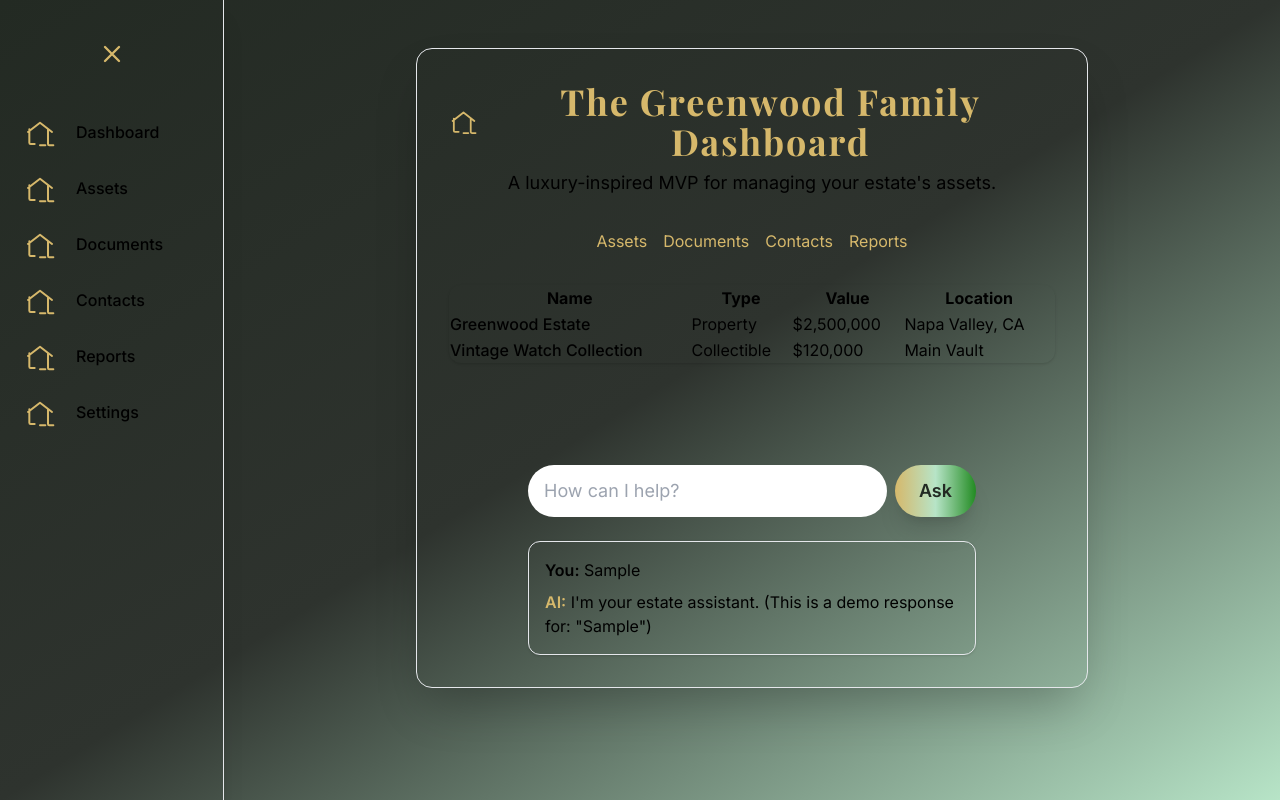
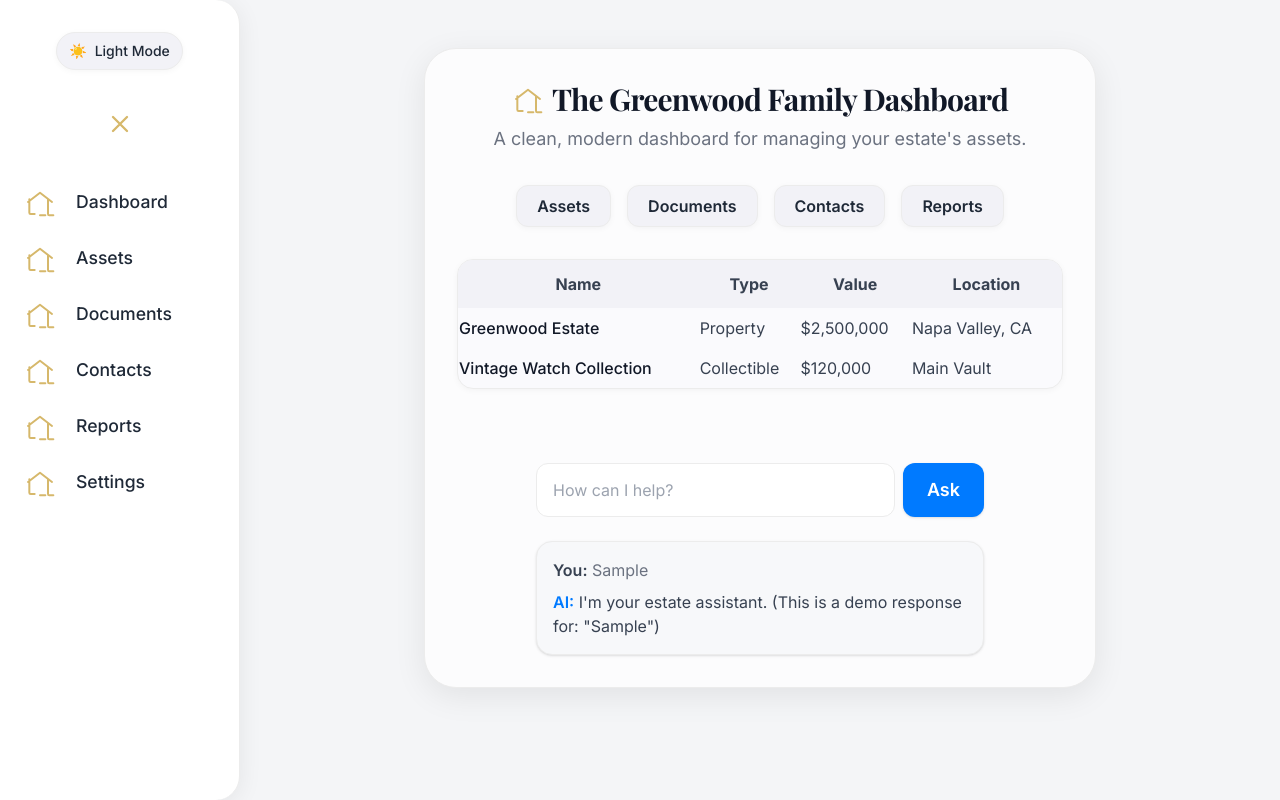
Before and after one commit to dylanmclane/gilded-grove, a Next.js app in the folder frontend/: page /demo in a window 1280 px wide. Both pictures are taken after typing "Sample" into the empty fields and a click on the button "Ask". Built offline with nearby package versions, Linux system fonts and the light colour scheme; a web font is replaced by a local one.

Commit message:
Update UI for demo page

```diff
--- a/frontend/app/demo/page.tsx
+++ b/frontend/app/demo/page.tsx
@@ -1,6 +1,6 @@
 "use client";
 
-import { useState } from "react";
+import { useState, useEffect } from "react";
 
 // Icon SVGs
 const EstateIcon = () => (
@@ -47,6 +47,16 @@ export default function DemoEstateMVP() {
   const [aiQuery, setAiQuery] = useState<string | null>(null);
   const [aiResponse, setAiResponse] = useState<string | null>(null);
   const [sidebarOpen, setSidebarOpen] = useState(true);
+  const [darkMode, setDarkMode] = useState(false);
+
+  // Optional: persist dark mode in localStorage
+  useEffect(() => {
+    const stored = localStorage.getItem("gg_dark_mode");
+    if (stored) setDarkMode(stored === "true");
+  }, []);
+  useEffect(() => {
+    localStorage.setItem("gg_dark_mode", darkMode ? "true" : "false");
+  }, [darkMode]);
 
   function handleSaveAsset(e: React.FormEvent) {
     e.preventDefault();
@@ -70,14 +80,35 @@ export default function DemoEstateMVP() {
   }
 
   return (
-    <main className="min-h-screen bg-gradient-to-br from-[#232a23] via-[#2e332e] to-[#b7e4c7] flex">
+    <main className={
+      `min-h-screen flex ` +
+      (darkMode ? "bg-[#18191a]" : "bg-[#f4f5f7]")
+    }>
       {/* Sidebar */}
       <nav
-        className={`transition-all duration-300 bg-base-200/90 border-r border-base-300/60 shadow-xl flex flex-col py-8 px-3
-          ${sidebarOpen ? "w-56" : "w-16"} min-h-screen z-30`}
+        className={
+          `transition-all duration-300 shadow-lg flex flex-col py-8 px-3 ${sidebarOpen ? "w-60" : "w-16"} min-h-screen z-30 rounded-r-3xl border-r ` +
+          (darkMode ? "bg-[#23272f] border-[#23272f]" : "bg-white border-[#ececec]")
+        }
+        style={{ boxShadow: '0 4px 24px 0 rgba(0,0,0,0.07)' }}
       >
+        {/* Dark mode toggle */}
+        <div className="flex items-center justify-center mb-8">
+          <button
+            className={`flex items-center gap-2 px-3 py-2 rounded-full transition font-medium text-sm shadow-sm border ${darkMode ? 'bg-[#23272f] text-[#f7f8fa] border-[#35373b]' : 'bg-[#f2f2f7] text-gray-800 border-[#ececec]'} hover:brightness-110`}
+            onClick={() => setDarkMode(dm => !dm)}
+            aria-label="Toggle dark mode"
+          >
+            {darkMode ? (
+              <span role="img" aria-label="moon">🌙</span>
+            ) : (
+              <span role="img" aria-label="sun">☀️</span>
+            )}
+            <span className="hidden md:inline">{darkMode ? "Dark" : "Light"} Mode</span>
+          </button>
+        </div>
         <button
-          className="mb-8 flex items-center justify-center rounded-full hover:bg-[#d6b86b]/10 transition p-2"
+          className="mb-8 flex items-center justify-center rounded-full hover:bg-[#f2f2f7] transition p-2"
           onClick={() => setSidebarOpen((o) => !o)}
           aria-label={sidebarOpen ? "Collapse menu" : "Expand menu"}
         >
@@ -87,7 +118,8 @@ export default function DemoEstateMVP() {
           {navItems.map(({ label, icon: Icon }) => (
             <button
               key={label}
-              className={`flex items-center gap-3 px-3 py-2 rounded-lg font-medium text-base-content/90 hover:bg-[#d6b86b]/10 transition w-full ${sidebarOpen ? "justify-start" : "justify-center"}`}
+              className={`flex items-center gap-3 px-3 py-2 rounded-xl font-medium transition w-full ${sidebarOpen ? "justify-start" : "justify-center"} ` + (darkMode ? "text-[#f7f8fa] hover:bg-[#23272f]" : "text-gray-800 hover:bg-[#f2f2f7]")}
+              style={{ fontSize: sidebarOpen ? '1.1rem' : '1.3rem', minHeight: 48 }}
             >
               <Icon />
               {sidebarOpen && <span>{label}</span>}
@@ -96,29 +128,29 @@ export default function DemoEstateMVP() {
         </div>
       </nav>
       {/* Main Dashboard Content */}
-      <div className="flex-1 flex flex-col items-center py-12 px-4">
-        <div className="w-full max-w-2xl bg-base-200/80 rounded-2xl shadow-2xl p-8 border border-base-300/60 flex flex-col min-h-[80vh]">
+      <div className={`flex-1 flex flex-col items-center py-12 px-4 ` + (darkMode ? "bg-[#18191a]" : "bg-[#f4f5f7]")}>
+        <div className={`w-full max-w-2xl rounded-3xl shadow-xl p-8 border flex flex-col min-h-[80vh] ` + (darkMode ? "bg-[#23272f] border-[#35373b]" : "bg-[#fcfcfd] border-[#ececec]")} style={{ boxShadow: '0 8px 32px 0 rgba(0,0,0,0.08)' }}>
           {/* Dashboard Header */}
           <header className="mb-8 text-center flex flex-col items-center">
             <div className="flex items-center justify-center mb-2">
               <EstateIcon />
-              <h1 className="text-4xl font-serif font-bold text-[#d6b86b] tracking-wider">The Greenwood Family Dashboard</h1>
+              <h1 className={`text-3xl font-serif font-bold tracking-tight ` + (darkMode ? "text-[#f7f8fa]" : "text-gray-900")}>The Greenwood Family Dashboard</h1>
             </div>
-            <p className="text-base-content/70 text-lg">A luxury-inspired MVP for managing your estate&apos;s assets.</p>
+            <p className={darkMode ? "text-gray-400 text-lg" : "text-gray-500 text-lg"}>A clean, modern dashboard for managing your estate&apos;s assets.</p>
           </header>
           {/* Common Access Buttons */}
           <div className="flex justify-center gap-4 mb-8 flex-wrap">
-            <button className="btn btn-outline border-[#d6b86b] text-[#d6b86b] hover:bg-[#d6b86b]/10">Assets</button>
-            <button className="btn btn-outline border-[#d6b86b] text-[#d6b86b] hover:bg-[#d6b86b]/10">Documents</button>
-            <button className="btn btn-outline border-[#d6b86b] text-[#d6b86b] hover:bg-[#d6b86b]/10">Contacts</button>
-            <button className="btn btn-outline border-[#d6b86b] text-[#d6b86b] hover:bg-[#d6b86b]/10">Reports</button>
+            <button className={`rounded-xl px-5 py-2 font-semibold shadow-sm transition border ${darkMode ? 'bg-[#23272f] text-[#f7f8fa] border-[#35373b] hover:bg-[#18191a]' : 'bg-[#f2f2f7] text-gray-800 border-[#ececec] hover:bg-[#e5e5ea]'}`}>Assets</button>
+            <button className={`rounded-xl px-5 py-2 font-semibold shadow-sm transition border ${darkMode ? 'bg-[#23272f] text-[#f7f8fa] border-[#35373b] hover:bg-[#18191a]' : 'bg-[#f2f2f7] text-gray-800 border-[#ececec] hover:bg-[#e5e5ea]'}`}>Documents</button>
+            <button className={`rounded-xl px-5 py-2 font-semibold shadow-sm transition border ${darkMode ? 'bg-[#23272f] text-[#f7f8fa] border-[#35373b] hover:bg-[#18191a]' : 'bg-[#f2f2f7] text-gray-800 border-[#ececec] hover:bg-[#e5e5ea]'}`}>Contacts</button>
+            <button className={`rounded-xl px-5 py-2 font-semibold shadow-sm transition border ${darkMode ? 'bg-[#23272f] text-[#f7f8fa] border-[#35373b] hover:bg-[#18191a]' : 'bg-[#f2f2f7] text-gray-800 border-[#ececec] hover:bg-[#e5e5ea]'}`}>Reports</button>
           </div>
           {/* Asset Table */}
-          <div className="overflow-x-auto rounded-xl shadow mb-8">
+          <div className={`overflow-x-auto rounded-2xl shadow-sm mb-8 border ${darkMode ? 'border-[#35373b] bg-[#23272f]' : 'border-[#ececec] bg-[#fafafd]'}`}>
             <table className="table w-full">
               <thead>
-                <tr className="bg-base-300/60">
-                  <th>Name</th>
+                <tr className={darkMode ? "bg-[#23272f] text-gray-300" : "bg-[#f2f2f7] text-gray-700"}>
+                  <th className="py-3">Name</th>
                   <th>Type</th>
                   <th>Value</th>
                   <th>Location</th>
@@ -126,50 +158,54 @@ export default function DemoEstateMVP() {
               </thead>
               <tbody>
                 {assets.map(asset => (
-                  <tr key={asset.id}>
-                    <td className="font-medium">{asset.name}</td>
-                    <td>{asset.type}</td>
-                    <td>{asset.value}</td>
-                    <td>{asset.location}</td>
+                  <tr key={asset.id} className={darkMode ? "hover:bg-[#18191a] transition" : "hover:bg-[#f2f2f7] transition"}>
+                    <td className={`font-medium py-2 ${darkMode ? 'text-[#f7f8fa]' : 'text-gray-900'}`}>{asset.name}</td>
+                    <td className={darkMode ? 'text-gray-300' : 'text-gray-700'}>{asset.type}</td>
+                    <td className={darkMode ? 'text-gray-300' : 'text-gray-700'}>{asset.value}</td>
+                    <td className={darkMode ? 'text-gray-300' : 'text-gray-700'}>{asset.location}</td>
                   </tr>
                 ))}
               </tbody>
             </table>
           </div>
           {showForm && (
-            <form onSubmit={handleSaveAsset} className="bg-base-100/90 rounded-xl shadow-lg p-6 max-w-md mx-auto mb-8 border border-base-300/40">
-              <h3 className="text-lg font-semibold mb-4 text-[#d6b86b]">Add New Asset</h3>
+            <form onSubmit={handleSaveAsset} className={`rounded-2xl shadow p-6 max-w-md mx-auto mb-8 border ${darkMode ? 'bg-[#18191a] border-[#35373b]' : 'bg-[#f7f8fa] border-[#ececec]'}`}>
+              <h3 className={`text-lg font-semibold mb-4 ${darkMode ? 'text-[#f7f8fa]' : 'text-gray-900'}`}>Add New Asset</h3>
               <input
-                className="input input-bordered w-full mb-3"
+                className={`input input-bordered w-full mb-3 rounded-xl border bg-white focus:border-[#007aff] focus:ring-2 focus:ring-[#007aff] placeholder:text-gray-400 ${darkMode ? 'border-[#35373b] bg-[#23272f] text-[#f7f8fa] placeholder:text-gray-500' : 'border-[#ececec] text-gray-900'}`}
                 placeholder="Name"
                 value={form.name || ""}
                 onChange={e => setForm(f => ({ ...f, name: e.target.value }))}
                 required
+                style={{ minHeight: 44, fontSize: 16 }}
               />
               <input
-                className="input input-bordered w-full mb-3"
+                className={`input input-bordered w-full mb-3 rounded-xl border bg-white focus:border-[#007aff] focus:ring-2 focus:ring-[#007aff] placeholder:text-gray-400 ${darkMode ? 'border-[#35373b] bg-[#23272f] text-[#f7f8fa] placeholder:text-gray-500' : 'border-[#ececec] text-gray-900'}`}
                 placeholder="Type"
                 value={form.type || ""}
                 onChange={e => setForm(f => ({ ...f, type: e.target.value }))}
                 required
+                style={{ minHeight: 44, fontSize: 16 }}
               />
               <input
-                className="input input-bordered w-full mb-3"
+                className={`input input-bordered w-full mb-3 rounded-xl border bg-white focus:border-[#007aff] focus:ring-2 focus:ring-[#007aff] placeholder:text-gray-400 ${darkMode ? 'border-[#35373b] bg-[#23272f] text-[#f7f8fa] placeholder:text-gray-500' : 'border-[#ececec] text-gray-900'}`}
                 placeholder="Value"
                 value={form.value || ""}
                 onChange={e => setForm(f => ({ ...f, value: e.target.value }))}
                 required
+                style={{ minHeight: 44, fontSize: 16 }}
               />
               <input
-                className="input input-bordered w-full mb-3"
+                className={`input input-bordered w-full mb-3 rounded-xl border bg-white focus:border-[#007aff] focus:ring-2 focus:ring-[#007aff] placeholder:text-gray-400 ${darkMode ? 'border-[#35373b] bg-[#23272f] text-[#f7f8fa] placeholder:text-gray-500' : 'border-[#ececec] text-gray-900'}`}
                 placeholder="Location"
                 value={form.location || ""}
                 onChange={e => setForm(f => ({ ...f, location: e.target.value }))}
                 required
+                style={{ minHeight: 44, fontSize: 16 }}
               />
-              <div className="flex gap-2">
-                <button type="submit" className="btn btn-primary">Save</button>
-                <button type="button" className="btn" onClick={() => setShowForm(false)}>Cancel</button>
+              <div className="flex gap-2 mt-2">
+                <button type="submit" className={`rounded-xl px-5 py-2 font-semibold shadow transition w-full ${darkMode ? 'bg-[#007aff] text-white hover:bg-[#005ecb]' : 'bg-[#007aff] text-white hover:bg-[#005ecb]'}`} style={{ minHeight: 44, fontSize: 16 }}>Save</button>
+                <button type="button" className={`rounded-xl px-5 py-2 font-semibold shadow transition w-full ${darkMode ? 'bg-[#23272f] text-[#f7f8fa] border border-[#35373b] hover:bg-[#18191a]' : 'bg-[#f2f2f7] text-gray-800 border border-[#ececec] hover:bg-[#e5e5ea]'}`} style={{ minHeight: 44, fontSize: 16 }} onClick={() => setShowForm(false)}>Cancel</button>
               </div>
             </form>
           )}
@@ -177,20 +213,19 @@ export default function DemoEstateMVP() {
           <div className="mt-auto flex flex-col items-center pt-8">
             <form onSubmit={handleAISubmit} className="w-full max-w-md flex gap-2">
               <input
-                className="input input-bordered flex-1 text-lg px-4 py-3 rounded-full bg-base-100/90 border-[#d6b86b] focus:border-[#228B22] focus:ring-2 focus:ring-[#228B22] placeholder:text-base-content/60"
+                className={`input input-bordered flex-1 text-lg px-4 py-3 rounded-xl border focus:border-[#007aff] focus:ring-2 focus:ring-[#007aff] placeholder:text-gray-400 ${darkMode ? 'border-[#35373b] bg-[#23272f] text-[#f7f8fa] placeholder:text-gray-500' : 'border-[#ececec] bg-white text-gray-900'}`}
                 placeholder="How can I help?"
                 value={aiInput}
                 onChange={e => setAiInput(e.target.value)}
                 required
+                style={{ minHeight: 44, fontSize: 16 }}
               />
-              <button type="submit" className="btn btn-accent rounded-full px-6 text-lg font-semibold bg-gradient-to-r from-[#d6b86b] via-[#b7e4c7] to-[#228B22] border-none text-[#232a23] hover:brightness-110 shadow-xl">
-                Ask
-              </button>
+              <button type="submit" className={`rounded-xl px-6 text-lg font-semibold shadow transition ${darkMode ? 'bg-[#007aff] text-white hover:bg-[#005ecb]' : 'bg-[#007aff] text-white hover:bg-[#005ecb]'}`} style={{ minHeight: 44 }}>Ask</button>
             </form>
             {aiQuery && (
-              <div className="mt-6 w-full max-w-md bg-base-100/80 rounded-xl shadow p-4 border border-base-300/30">
-                <div className="text-base-content/70 mb-2"><span className="font-semibold text-base-content">You:</span> {aiQuery}</div>
-                <div className="text-base-content/80"><span className="font-semibold text-[#d6b86b]">AI:</span> {aiResponse}</div>
+              <div className={`mt-6 w-full max-w-md rounded-2xl shadow p-4 border ${darkMode ? 'bg-[#18191a] border-[#35373b]' : 'bg-[#f7f8fa] border-[#ececec]'}`}>
+                <div className={`mb-2 ${darkMode ? 'text-gray-400' : 'text-gray-500'}`}><span className={`font-semibold ${darkMode ? 'text-[#f7f8fa]' : 'text-gray-700'}`}>You:</span> {aiQuery}</div>
+                <div className={darkMode ? 'text-[#f7f8fa]' : 'text-gray-700'}><span className="font-semibold text-[#007aff]">AI:</span> {aiResponse}</div>
               </div>
             )}
           </div>
--- a/frontend/app/globals.css
+++ b/frontend/app/globals.css
@@ -130,3 +130,24 @@ body {
   color: #fffbe6;
   box-shadow: 0 2px 16px 0 rgba(34,139,34,0.18);
 }
+
+/* Apple-style soft shadow utilities */
+.shadow-xl {
+  box-shadow: 0 8px 32px 0 rgba(0,0,0,0.08) !important;
+}
+.shadow-lg {
+  box-shadow: 0 4px 24px 0 rgba(0,0,0,0.07) !important;
+}
+.shadow-sm {
+  box-shadow: 0 1.5px 6px 0 rgba(0,0,0,0.04) !important;
+}
+
+/* Apple-style large rounded corners */
+.rounded-3xl {
+  border-radius: 2rem !important;
+}
+
+/* Apple-style light background */
+.bg-ios-light {
+  background-color: #f8f8fa !important;
+}
```
